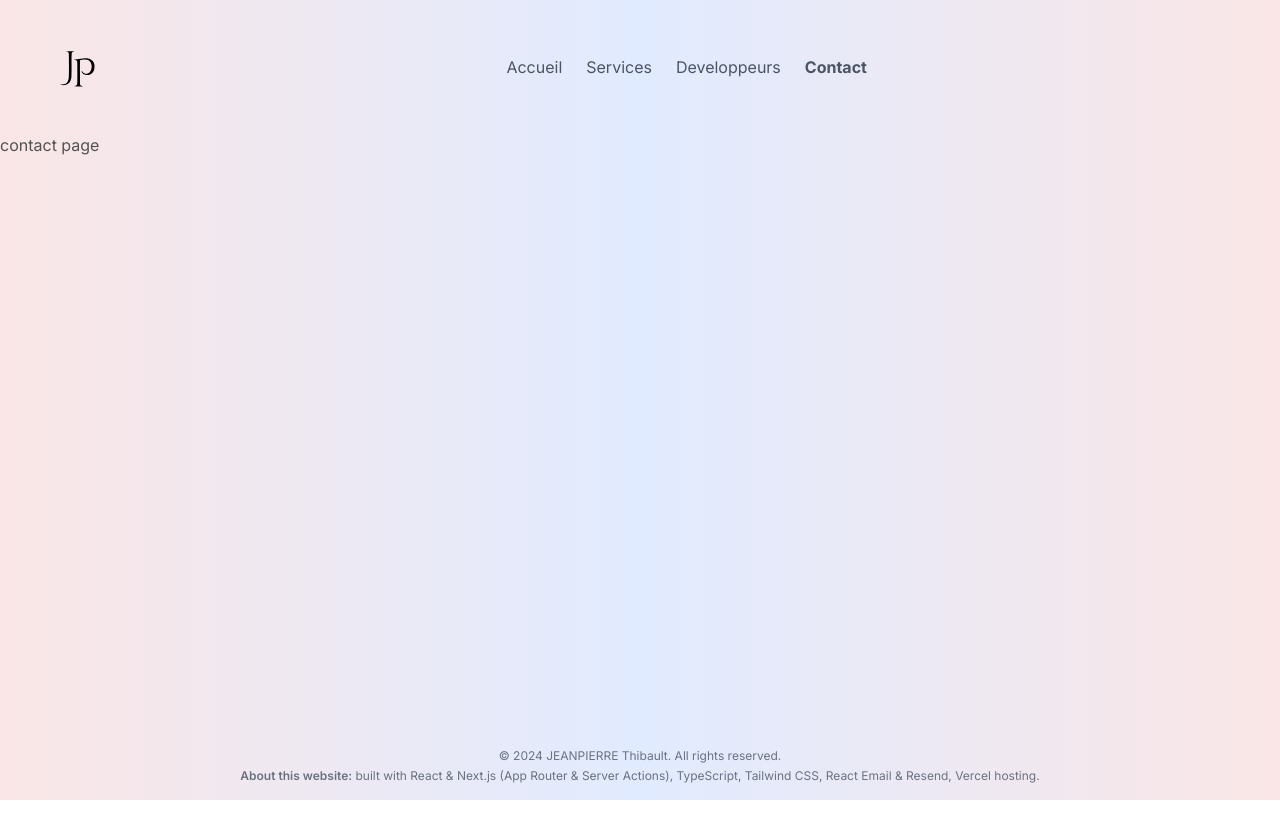
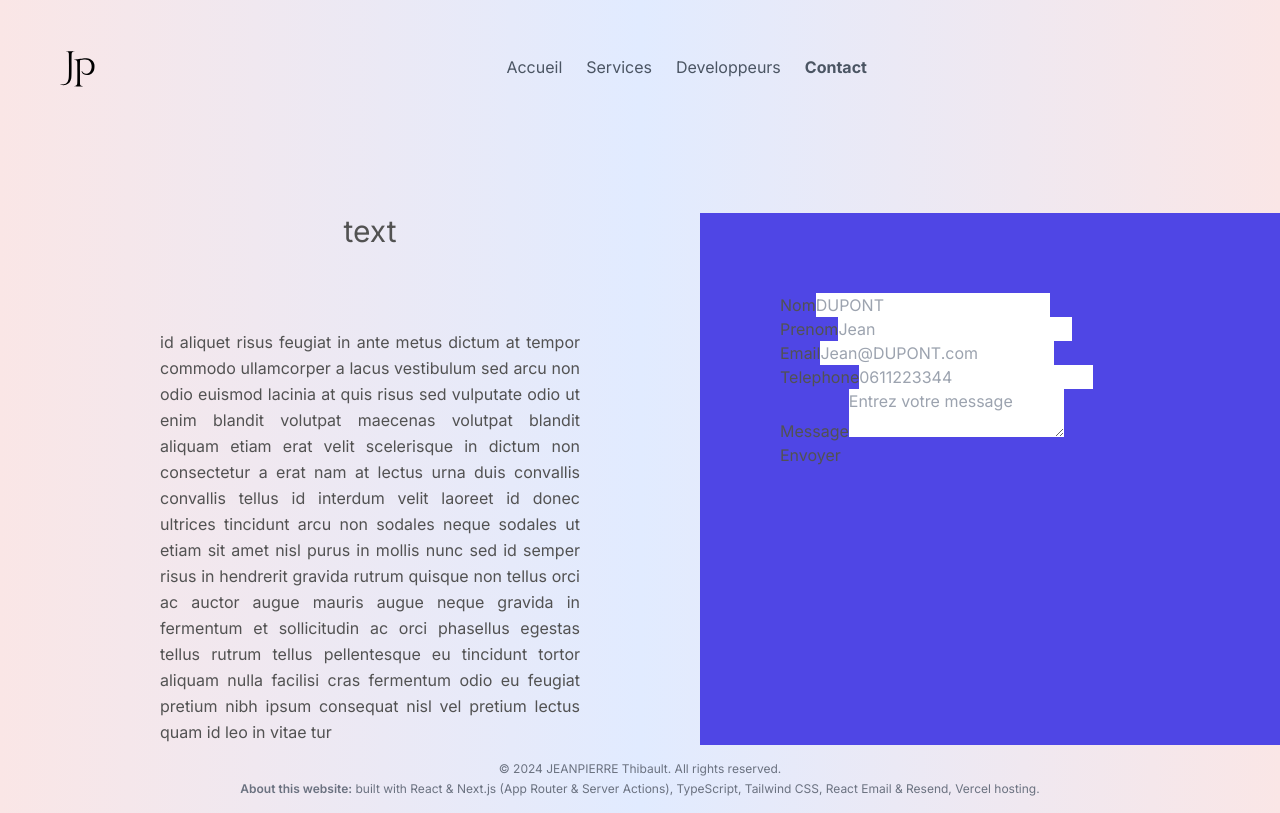
Before and after one commit to jpthibault20/jp-developpement, a Next.js app: page /contact in a window 1280 px wide. Built offline with nearby package versions, Linux system fonts and the light colour scheme.

Commit message:
daily commit

```diff
--- a/src/app/contact/page.tsx
+++ b/src/app/contact/page.tsx
@@ -1,15 +1,34 @@
-"use client"
-
 import Navbar from '@/components/Navbar'
 import React from 'react'
+import Contactform from '@/components/Contactform'
 
-const contact = () => {
+const Contact = () => {
+
+
   return (
     <>
-    <Navbar activePage={"Contact"}/>
-      <h1>contact page</h1>
+      <Navbar activePage={"Contact"} />
+
+      <div className='grid gap-10 ml-20 grid-cols-2 mt-20'>
+        <div className='flex items-center justify-center mx-20'>
+          <div>
+            <h1 className='text-center text-3xl'>text</h1>
+            <p className='leading-relaxed text-justify mt-20'>
+              id aliquet risus feugiat in ante metus dictum at tempor commodo ullamcorper a lacus vestibulum sed arcu non odio euismod lacinia at quis risus sed vulputate
+              odio ut enim blandit volutpat maecenas volutpat blandit aliquam etiam erat velit scelerisque in dictum non consectetur a erat nam at lectus urna duis convallis
+              convallis tellus id interdum velit laoreet id donec ultrices tincidunt arcu non sodales neque sodales ut etiam sit amet nisl purus in mollis nunc sed id semper
+              risus in hendrerit gravida rutrum quisque non tellus orci ac auctor augue mauris augue neque gravida in fermentum et sollicitudin ac orci phasellus egestas
+              tellus rutrum tellus pellentesque eu tincidunt tortor aliquam nulla facilisi cras fermentum odio eu feugiat pretium nibh ipsum consequat nisl vel pretium
+              lectus quam id leo in vitae tur
+            </p>
+          </div>
+        </div>
+        <div className='bg-[#4f46e5] p-20'>
+          <Contactform />
+        </div>
+      </div>
     </>
   )
 }
 
-export default contact
+export default Contact
--- a/src/app/developer/page.tsx
+++ b/src/app/developer/page.tsx
@@ -1,3 +1,4 @@
+/* eslint-disable @next/next/no-img-element */
 import Navbar from '@/components/Navbar'
 import React from 'react'
 import { Button } from '@/components/ui/button';
@@ -8,28 +9,28 @@ const developer = () => {
 
   const servicesItems = [
     {
-      Nom: 'Jeane',
-      Prenom: 'Dupont',
-      picture: test,
-      description: 'Un système est conçu, géré et déployé après avoir été correctement défini depuis son cahier de charges fonctionnel.'
+      Name: 'Jeane',
+      surname: 'Dupont',
+      picture: '/image/testDev.jpg',
+      description: 'Développeur web full-stack passionné, je maîtrise HTML, CSS, JavaScript, PHP, Python et Java. Je suis rigoureux, méthodique et doté d un bon esprit d équipe.'
     },
     {
-      Nom: 'Jeane',
-      Prenom: 'Dupont',
-      picture: test,
-      description: 'Un système est conçu, géré et déployé après avoir été correctement défini depuis son cahier de charges fonctionnel.'
+      Name: 'Jeane',
+      surname: 'Dupont',
+      picture: '/image/testDev.jpg',
+      description: 'Développeur web full-stack passionné, je maîtrise HTML, CSS, JavaScript, PHP, Python et Java. Je suis rigoureux, méthodique et doté d un bon esprit d équipe.'
     },
     {
-      Nom: 'Jeane',
-      Prenom: 'Dupont',
-      picture: test,
-      description: 'Un système est conçu, géré et déployé après avoir été correctement défini depuis son cahier de charges fonctionnel.'
+      Name: 'Jeane',
+      surname: 'Dupont',
+      picture: '/image/testDev.jpg',
+      description: 'Développeur web full-stack passionné, je maîtrise HTML, CSS, JavaScript, PHP, Python et Java. Je suis rigoureux, méthodique et doté d un bon esprit d équipe.'
     },
     {
-      Nom: 'Jeane',
-      Prenom: 'Dupont',
-      picture: test,
-      description: 'Un système est conçu, géré et déployé après avoir été correctement défini depuis son cahier de charges fonctionnel.'
+      Name: 'Jeane',
+      surname: 'Dupont',
+      picture: '/image/testDev.jpg',
+      description: 'Développeur web full-stack passionné, je maîtrise HTML, CSS, JavaScript, PHP, Python et Java. Je suis rigoureux, méthodique et doté d un bon esprit d équipe.'
     },
     // Ajouter d'autres objets ici si nécessaire
   ];
@@ -55,26 +56,23 @@ const developer = () => {
       </div>
 
       <div className="  bg-[#4f46e5] mt-20 py-10 mb-20">
-        {/* <div className="grid grid-cols-1 sm:grid-cols-2 md:grid-cols-2 sm:gap-x-10 md:gap-x-40 lg:grid-cols-2 lg:gap-x-96 gap-y-40 mx-32"> */}
         <div className="grid gap-10 mx-20 grid-cols-1 md:gap-32 lg:gap-10 lg:grid-cols-2 lg:gap-y-32 xl:grid-cols-2 xl:gap-10 xl:gap-x-72 xl:gap-y-40">
           {servicesItems.map((item, index) => (
-            <div key={index} className="bg-white shadow-md rounded-lg p-4">
-
-              <div className='hidden sm:flex items-center'>
-                <Image src={item.picture} alt="Image project" width={100} height={100} className="w-full sm:w-1/2" />
-                <h2 className="text-[#504f70] text-lg font-bold text-center w-full">{item.title}</h2>
-              </div>
-
-              <div className='block sm:hidden items-center'>
-                <h2 className="text-[#504f70] text-lg font-bold text-center w-full mb-4">{item.title}</h2>
-                <Image src={item.picture} alt="Image project" width={100} height={100} className="w-full sm:w-1/2" />
-              </div>
-
-              <p className="text-gray-600  h-40 place-items-center flex">{item.description}</p>
-              <div className='flex justify-center'>
-                <Button variant="ghost" className="bg-[#4f46e5] text-white drop-shadow-xl rounded-2xl w-[150px] mr-10 ">
-                  Obtenir un devis
-                </Button>
+            <div key={index} className="card lg:card-side bg-[#faf3f3] shadow-xl">
+              <figure className='ml-4'>
+                <img src={item.picture} alt="cover project" className='mask mask-squircle' />
+              </figure>
+              <div className="card-body">
+                <div className='flex'>
+                  <h2 className="card-title font-extrabold">{item.surname}</h2>
+                  <h2 className="card-title ml-2">{item.Name}</h2>
+                </div>
+                <p>{item.description}</p>
+                <div className="card-actions justify-end">
+                  <Button variant="ghost" className="bg-[#4f46e5] text-[#dde3ff] drop-shadow-xl rounded-2xl w-[150]">
+                    contact
+                  </Button>
+                </div>
               </div>
             </div>
           ))}
--- a/src/app/services/page.tsx
+++ b/src/app/services/page.tsx
@@ -49,7 +49,7 @@ const serices = () => {
       <div className="  bg-[#4f46e5] mt-20 py-10 mb-20">
         <div className="grid gap-10 mx-20 grid-cols-1 md:gap-32 lg:gap-10 lg:grid-cols-2 lg:gap-y-32 xl:grid-cols-2 xl:gap-10 xl:gap-x-72 xl:gap-y-40">
           {servicesItems.map((item, index) => (
-            <div key={index} className="card lg:card-side bg-[#dde3ff] shadow-xl">
+            <div key={index} className="card lg:card-side bg-[#faf3f3] shadow-xl">
               <figure className=''>
                 <img src={item.picture} alt="cover project" />
               </figure>
--- /dev/null
+++ b/src/components/Contactform.jsx
@@ -0,0 +1,96 @@
+"use client"
+
+import React from 'react'
+import {useState} from 'react'
+
+const Contactform = () => {
+    const [name, setName] = useState('');
+    const [surname, setSurname] = useState('');
+    const [email, setEmail] = useState('');
+    const [tel, setTel] = useState('');
+    const [message, setMessage] = useState('');
+
+  return (
+    <div>
+      <form  className="max-w-xl mx-auto">
+        <div className="form-control">
+          <label className="label">
+            <span className="label-text">Nom</span>
+          </label>
+          <input
+            type="text"
+            placeholder="DUPONT"
+            className="input input-bordered"
+            value={name}
+            onChange={(e) => setName(e.target.value)}
+            required
+
+          />
+        </div>
+
+        <div className="form-control">
+          <label className="label">
+            <span className="label-text">Prenom</span>
+          </label>
+          <input
+            type="text"
+            placeholder="Jean"
+            className="input input-bordered"
+            value={surname}
+            onChange={(e) => setSurname(e.target.value)}
+            required
+          />
+        </div>
+
+        <div className="form-control">
+          <label className="label">
+            <span className="label-text">Email</span>
+          </label>
+          <input
+            type="email"
+            placeholder="Jean@DUPONT.com"
+            className="input input-bordered"
+            value={email}
+            onChange={(e) => setEmail(e.target.value)}
+            required
+          />
+        </div>
+
+        <div className="form-control">
+          <label className="label">
+            <span className="label-text">Telephone</span>
+          </label>
+          <input
+            type="telephone"
+            placeholder="0611223344"
+            className="input input-bordered"
+            value={tel}
+            onChange={(e) => setTel(e.target.value)}
+            required
+          />
+        </div>
+
+        <div className="form-control">
+          <label className="label">
+            <span className="label-text">Message</span>
+          </label>
+          <textarea
+            className="textarea textarea-bordered"
+            placeholder="Entrez votre message"
+            value={message}
+            onChange={(e) => setMessage(e.target.value)}
+            required
+          ></textarea>
+        </div>
+
+        <div className="form-control mt-6">
+          <button type="submit" className="btn btn-primary bg-[#dde3ff]">
+            Envoyer
+          </button>
+        </div>
+      </form>
+    </div>
+  )
+}
+
+export default Contactform
```
Also changed, not shown: public/image/testDev.jpg (added).
